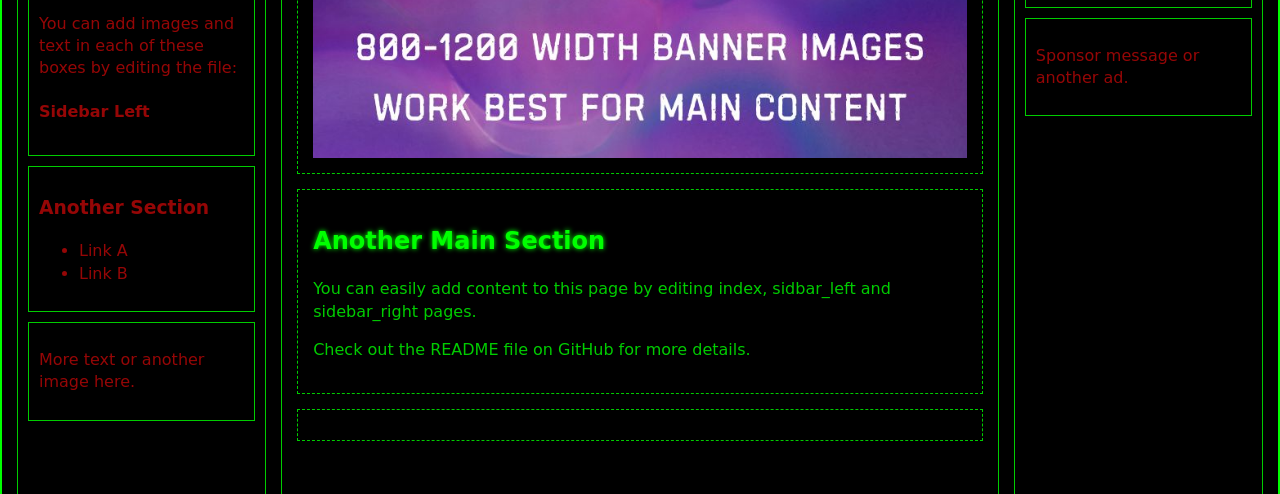
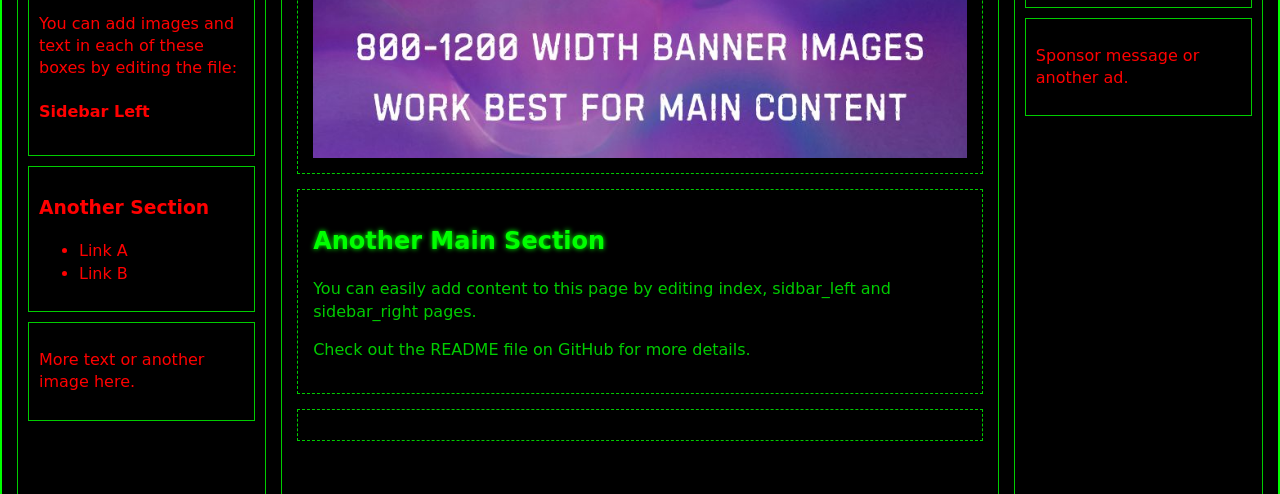
Before and after one commit to ReMortaDev/ReMorta_Source_Code, a plain HTML site: page index.html in a window 1280 px wide. Shown: the part 306-800 px from the top of the page. Drawn offline with Linux system fonts and the light colour scheme; a web font is replaced by a local one.

Commit message:
Third Attempt to Correct Hex Code
Reworking Hex codes to display red text and fix css.

```diff
--- a/css/base.css
+++ b/css/base.css
@@ -3,9 +3,9 @@ body {
     margin: 0;
     padding: 0;
     background-color: #000; /* Black background for the Matrix look */
-    color: #950606; /* Red text */
+    color: #ff0000; /* Red text */
     line-height: 1.4; /* Improve readability */
-    /* text-shadow: 0 0 5px #950606; /* Removed the red text glow */
+    /* text-shadow: 0 0 5px #ff0000; /* Removed the red text glow */
     overflow-x: hidden; /* Prevent horizontal scrollbar */
 }
 
@@ -18,7 +18,7 @@ html {
 }
 
 a {
-    color: #950606; /* Slightly darker red for links */
+    color: #ff0000; /* Slightly darker red for links */
     text-decoration: none;
 }
 
```
